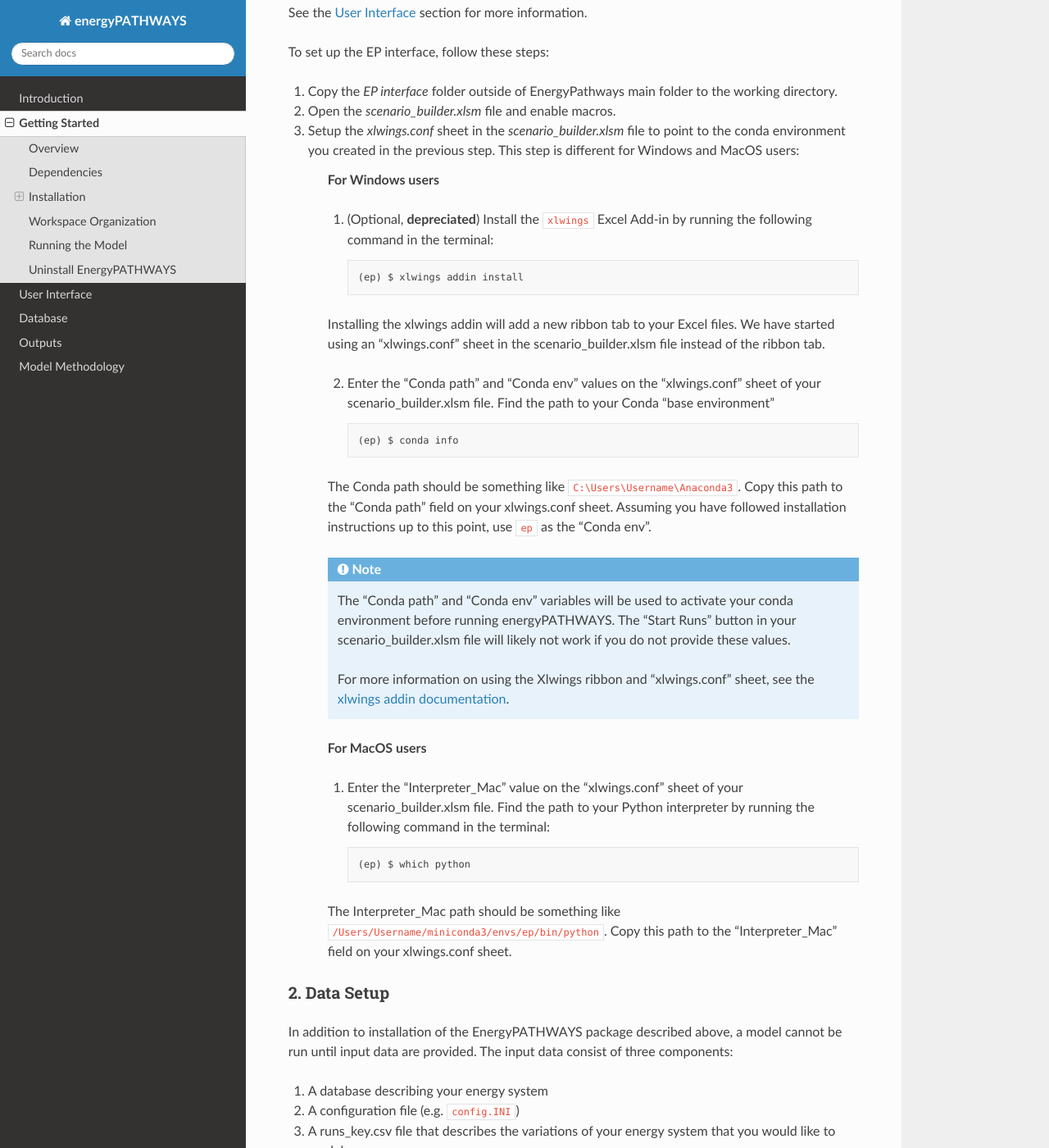
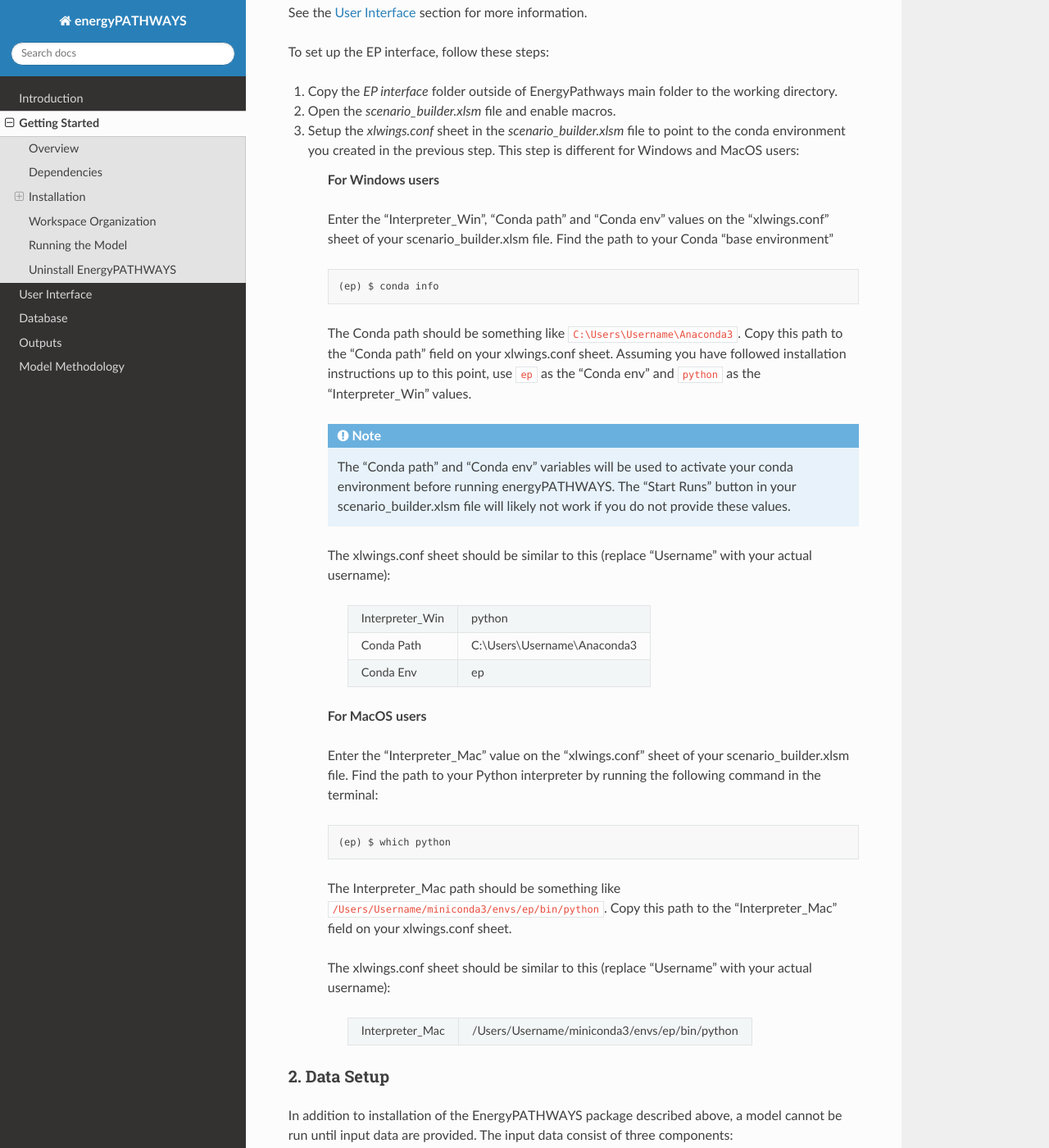
Before and after one commit to EvolvedEnergyResearch/EnergyPATHWAYS, a Sphinx documentation site: the page built from docs/source/setup.rst, in a window 1280 px wide and 1400 px high, scrolled down 2262 px. Shown: the whole window at 82% size. Built offline with Sphinx 7.4.7 and the Read the Docs theme 2.0.0, drawn with Linux system fonts in a browser that asks for light colours; some of the changed text lies outside the part shown.

Commit message:
Remove xlwings ribbon, add xlwings tables

```diff
--- a/docs/source/setup.rst
+++ b/docs/source/setup.rst
@@ -76,30 +76,38 @@
 
     **For Windows users**
 
-    1. (Optional, **depreciated**) Install the ``xlwings`` Excel Add-in by running the following command in the terminal::
-
-        (ep) $ xlwings addin install
-
-    Installing the xlwings addin will add a new ribbon tab to your Excel files. We have started using an "xlwings.conf" sheet in the scenario_builder.xlsm file instead of the ribbon tab.
-
-    2. Enter the "Conda path" and "Conda env" values on the "xlwings.conf" sheet of your scenario_builder.xlsm file. Find the path to your Conda "base environment" ::
+    Enter the "Interpreter_Win", "Conda path" and "Conda env" values on the "xlwings.conf" sheet of your scenario_builder.xlsm file. Find the path to your Conda "base environment" ::
 
         (ep) $ conda info
 
-    The Conda path should be something like ``C:\Users\Username\Anaconda3``. Copy this path to the "Conda path" field on your xlwings.conf sheet. Assuming you have followed installation instructions up to this point, use ``ep`` as the "Conda env".
+    The Conda path should be something like ``C:\Users\Username\Anaconda3``. Copy this path to the "Conda path" field on your xlwings.conf sheet. Assuming you have followed installation instructions up to this point, use ``ep`` as the "Conda env" and ``python`` as the "Interpreter_Win" values.
 
     .. note::
         The "Conda path" and "Conda env" variables will be used to activate your conda environment before running energyPATHWAYS. The "Start Runs" button in your scenario_builder.xlsm file will likely not work if you do not provide these values.
 
-        For more information on using the Xlwings ribbon and "xlwings.conf" sheet, see the `xlwings addin documentation <https://docs.xlwings.org/en/latest/addin.html>`_.
+    The xlwings.conf sheet should be similar to this (replace "Username" with your actual username):
+
+        +-----------------+--------------------------------+
+        | Interpreter_Win | python                         |
+        +-----------------+--------------------------------+
+        | Conda Path      | C:\\Users\\Username\\Anaconda3 |
+        +-----------------+--------------------------------+
+        | Conda Env       | ep                             |
+        +-----------------+--------------------------------+
 
     **For MacOS users**
 
-    1. Enter the "Interpreter_Mac" value on the "xlwings.conf" sheet of your scenario_builder.xlsm file. Find the path to your Python interpreter by running the following command in the terminal::
+    Enter the "Interpreter_Mac" value on the "xlwings.conf" sheet of your scenario_builder.xlsm file. Find the path to your Python interpreter by running the following command in the terminal::
 
         (ep) $ which python
 
     The Interpreter_Mac path should be something like ``/Users/Username/miniconda3/envs/ep/bin/python``. Copy this path to the "Interpreter_Mac" field on your xlwings.conf sheet.
+
+    The xlwings.conf sheet should be similar to this (replace "Username" with your actual username):
+
+        +-----------------+------------------------------------------------+
+        | Interpreter_Mac |  /Users/Username/miniconda3/envs/ep/bin/python |
+        +-----------------+------------------------------------------------+
 
 2. Data Setup
 -------------
@@ -150,11 +158,6 @@
 Uninstall EnergyPATHWAYS
 ========================
 
-If you installed the optional xlwings add-in, you may want to remove it from Excel before uninstalling EnergyPATHWAYS::
-
-    $ xlwings addin remove
-
-Manually remove .xlwings directory in your home folder if it exists.
 
 To uninstall EnergyPATHWAYS, deactivate the environment and remove it::
 
```
